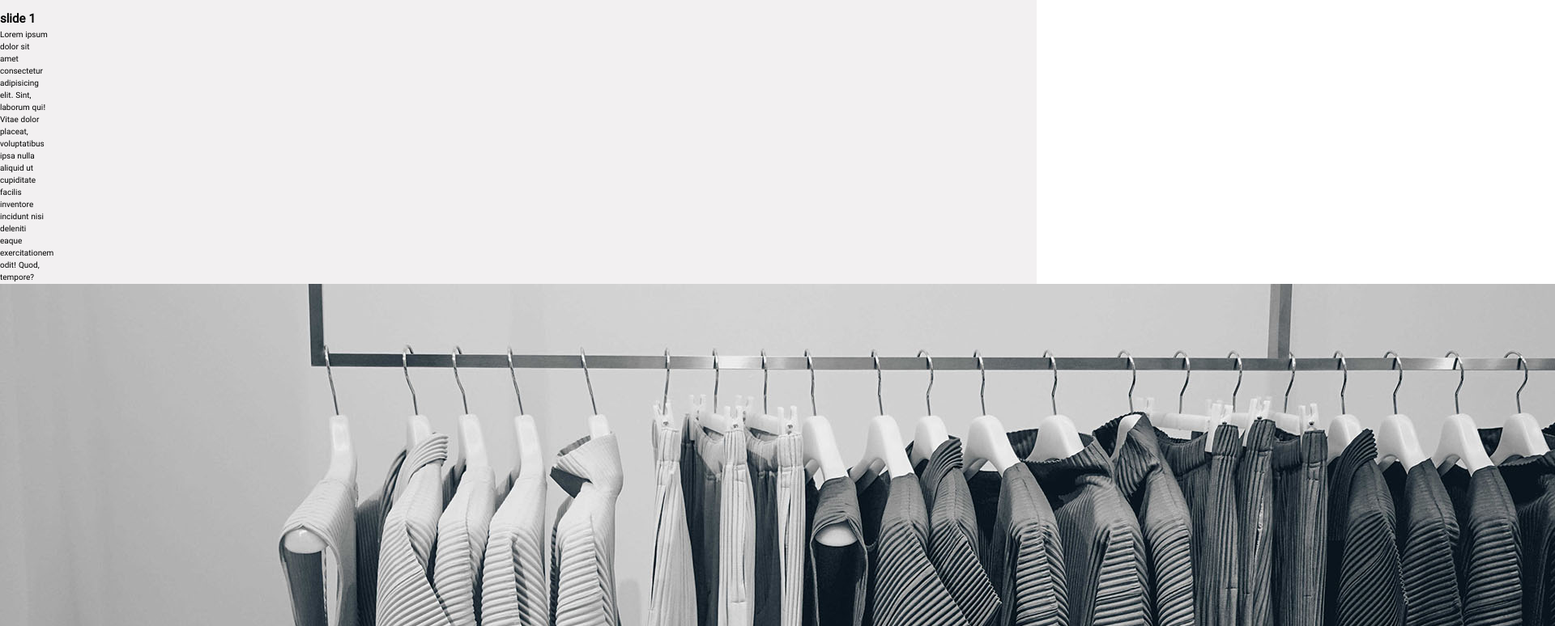
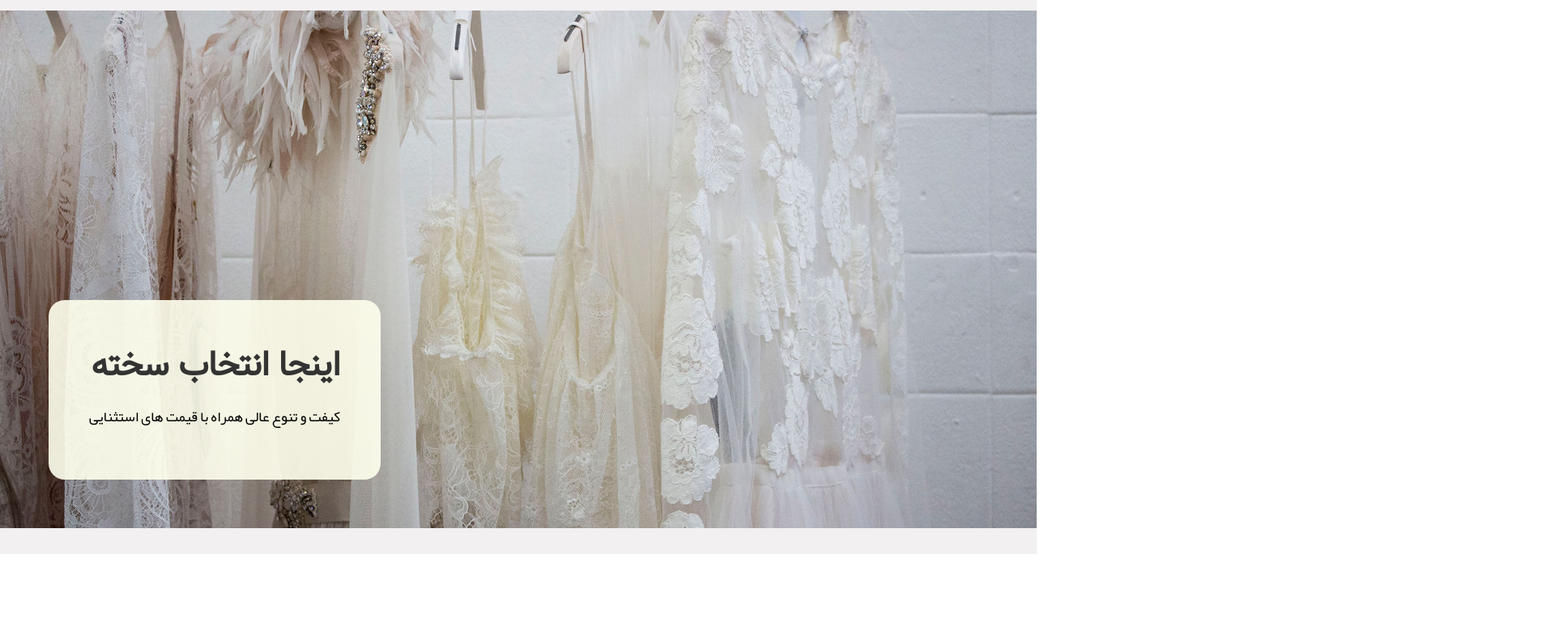
Before and after one commit to hamedagha2304/Clothes-online-shop, a website: page index.html in a window 1280 px wide. Shown: the part 282-1056 px from the top of the page at 81% size, 1920 px wide, since content can reach past the window. After the commit the page ends 967 px from the top, so only its background shows below. Drawn offline with Linux system fonts and the light colour scheme.

Commit message:
Complete styles of slideshow

```diff
--- a/index.html
+++ b/index.html
@@ -10,7 +10,7 @@
   <link rel="stylesheet" href="https://use.fontawesome.com/releases/v5.6.1/css/all.css"
     integrity="sha384-gfdkjb5BdAXd+lj+gudLWI+BXq4IuLW5IT+brZEZsLFm++aCMlF1V92rMkPaX4PP" crossorigin="anonymous" />
   <link rel="stylesheet" href="css/main.css" />
-  <title>فروشگاه آنلاین لباس</title>
+  <title>چام بوتیک</title>
 </head>
 
 <body>
@@ -48,7 +48,7 @@
       </nav>
 
       <div class="heading">
-        <h1 class="heading-text">فروشگاه لباس</h1>
+        <h1 class="heading-text">چام بوتیک</h1>
       </div>
 
       <nav class="second-nav">
@@ -90,48 +90,38 @@
     </header>
 
     <section class="slideshow">
-      <div class="dlideshow-slide">
+      <div class="slideshow-slide">
         <div class="slideshow-content">
-          <h2>slide 1</h2>
-          <p>Lorem ipsum dolor sit amet consectetur adipisicing elit. Sint, laborum qui! Vitae dolor placeat,
-            voluptatibus ipsa nulla aliquid ut cupiditate facilis inventore incidunt nisi deleniti eaque exercitationem
-            odit! Quod, tempore?</p>
+          <h2>جشنواره تابستانه</h2>
+          <p>شیک ترین ها را از ما بخواهید با 30% تخفیف شگفت انگیز</p>
         </div>
         <img src="images/img1.jpg" alt="">
       </div>
-      <div class="dlideshow-slide">
+      <div class="slideshow-slide">
         <div class="slideshow-content">
-          <h2>slide 2</h2>
-          <p>Lorem ipsum dolor sit amet consectetur adipisicing elit. Sint, laborum qui! Vitae dolor placeat,
-            voluptatibus ipsa nulla aliquid ut cupiditate facilis inventore incidunt nisi deleniti eaque exercitationem
-            odit! Quod, tempore?</p>
+          <h2>اینجا انتخاب سخته</h2>
+          <p>کیفت و تنوع عالی همراه با قیمت های استثنایی</p>
         </div>
         <img src="images/img2.jpg" alt="">
       </div>
-      <div class="dlideshow-slide">
+      <div class="slideshow-slide">
         <div class="slideshow-content">
-          <h2>slide 3</h2>
-          <p>Lorem ipsum dolor sit amet consectetur adipisicing elit. Sint, laborum qui! Vitae dolor placeat,
-            voluptatibus ipsa nulla aliquid ut cupiditate facilis inventore incidunt nisi deleniti eaque exercitationem
-            odit! Quod, tempore?</p>
+          <h2>بهترین ظاهر در هر زمان</h2>
+          <p>فروش ویژه انواع تیشرت و لباس راحتی زنانه</p>
         </div>
         <img src="images/img3.jpg" alt="">
       </div>
-      <div class="dlideshow-slide">
+      <div class="slideshow-slide">
         <div class="slideshow-content">
-          <h2>slide 4</h2>
-          <p>Lorem ipsum dolor sit amet consectetur adipisicing elit. Sint, laborum qui! Vitae dolor placeat,
-            voluptatibus ipsa nulla aliquid ut cupiditate facilis inventore incidunt nisi deleniti eaque exercitationem
-            odit! Quod, tempore?</p>
+          <h2>هنر و زیبایی با برند چام</h2>
+          <p>فروش ویژه تیشرت  های هنری</p>
         </div>
         <img src="images/img4.jpg" alt="">
       </div>
-      <div class="dlideshow-slide">
+      <div class="slideshow-slide">
         <div class="slideshow-content">
-          <h2>slide 5</h2>
-          <p>Lorem ipsum dolor sit amet consectetur adipisicing elit. Sint, laborum qui! Vitae dolor placeat,
-            voluptatibus ipsa nulla aliquid ut cupiditate facilis inventore incidunt nisi deleniti eaque exercitationem
-            odit! Quod, tempore?</p>
+          <h2>به زیبایی سلامتی</h2>
+          <p>تخفیف ویژه محصولات آرایشی و بهداشتی</p>
         </div>
         <img src="images/img5.jpg" alt="">
       </div>
--- a/scss/layout/_header.scss
+++ b/scss/layout/_header.scss
@@ -5,5 +5,5 @@
     grid-template-columns: 1fr repeat(7,minmax(min-content,16rem)) 1fr;
     grid-template-rows: repeat(3,min-content) ;
     grid-gap: 2rem;
-
+    z-index: 100;
 }
--- /dev/null
+++ b/scss/layout/_slideshow.scss
@@ -0,0 +1,98 @@
+.slideshow {
+    grid-column: 1 / -1;
+    grid-row: 2 / 3;
+    position: relative;
+    width: 100%;
+    height: 80vh;
+
+    &-slide {
+        position: absolute;
+        top: 0;
+        left: 0;
+        width: inherit;
+        height: inherit;
+        visibility: hidden;
+        opacity: 0;
+        animation: slideshow 20s linear infinite;
+
+        img {
+            width: inherit;
+            height: inherit;
+            object-fit: cover;
+        }
+    }
+
+    &-content {
+        background-color: rgba(color(secondary), 0.9);
+        position: absolute;
+        bottom: 6rem;
+        left: 6rem;
+        max-width: 45rem;
+        padding: 5rem;
+        border-radius: 2rem;
+
+        h2 {
+            font-size: size(xl) + 1.2rem;
+            color: color(primary);
+            text-align: right;
+        }
+
+        p {
+            margin: 1rem 0;
+            font-size: size(sm);
+            font-family: 'yekan', sans-serif;
+            text-align: right;
+        }
+    }
+}
+
+// .slideshow-slide:nth-child(1) {
+//     animation-delay: 0s;
+// }
+
+// .slideshow-slide:nth-child(2) {
+//     animation-delay: 4s;
+// }
+
+// .slideshow-slide:nth-child(3) {
+//     animation-delay: 8s;
+// }
+
+// .slideshow-slide:nth-child(4) {
+//     animation-delay: 12s;
+// }
+
+// .slideshow-slide:nth-child(5) {
+//     animation-delay: 16s;
+// }
+
+$animList: 1 0s, 2 4s, 3 8s, 4 12s, 5 16s;
+
+@each $item in $animList {
+    .slideshow-slide:nth-child(#{nth($item, 1)}) {
+        animation-delay: nth($item, 2);
+    }
+}
+
+@keyframes slideshow {
+    0% {
+        visibility: hidden;
+        opacity: 0;
+    }
+    2% {
+        visibility: visible;
+        opacity: 1;
+    }
+    18% {
+        visibility: visible;
+        opacity: 1;
+    }
+    20% {
+        visibility: hidden;
+        opacity: 0;
+    }
+    100% {
+        visibility: hidden;
+        opacity: 0;
+    }
+}
--- a/scss/main.scss
+++ b/scss/main.scss
@@ -4,6 +4,7 @@
 
 @import "layout/header";
 @import "layout/navigation";
+@import "layout/slideshow";
 
 @import "components/logo";
 @import "components/heading";
```
Also changed, not shown: css/main.css.
